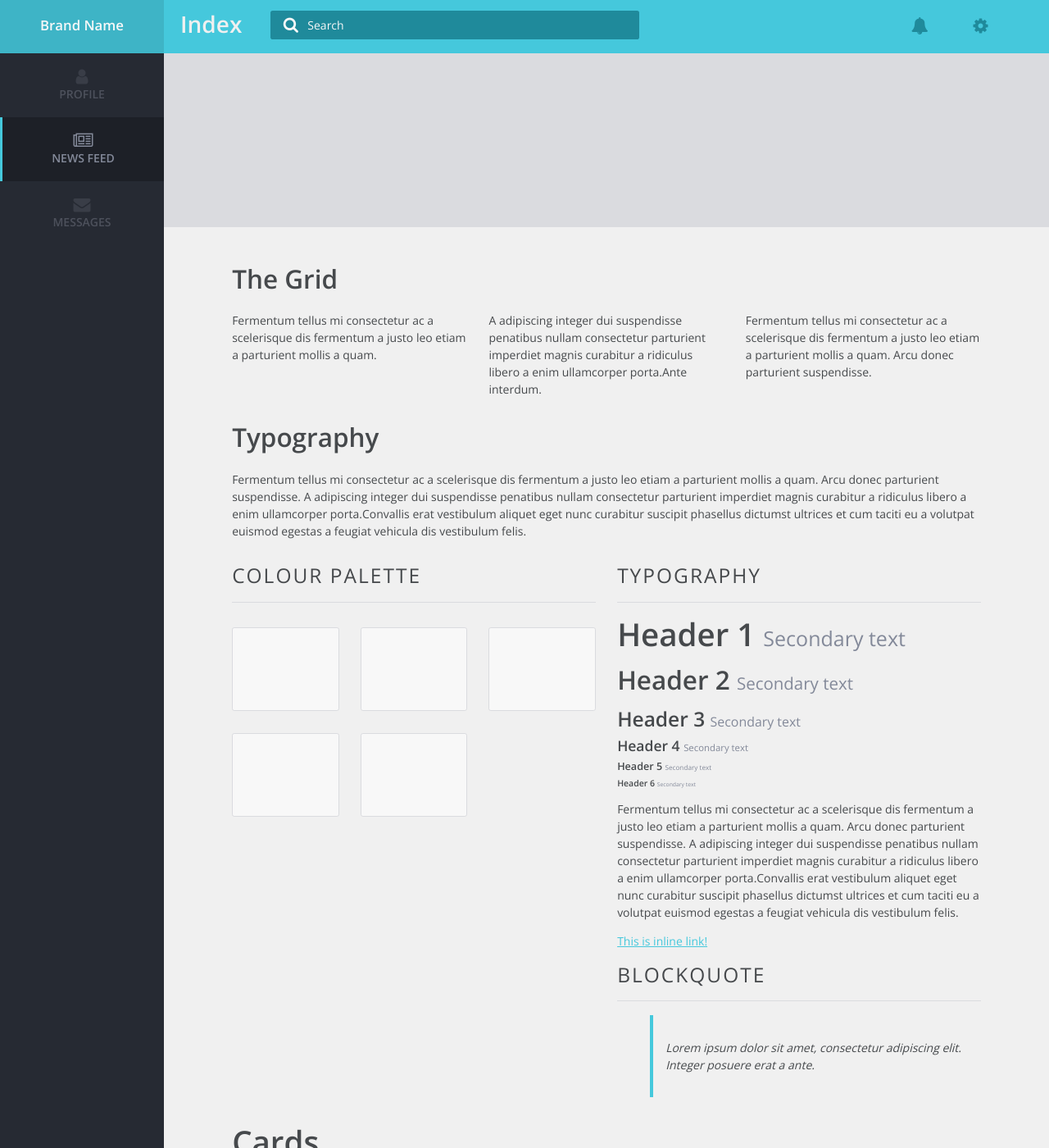
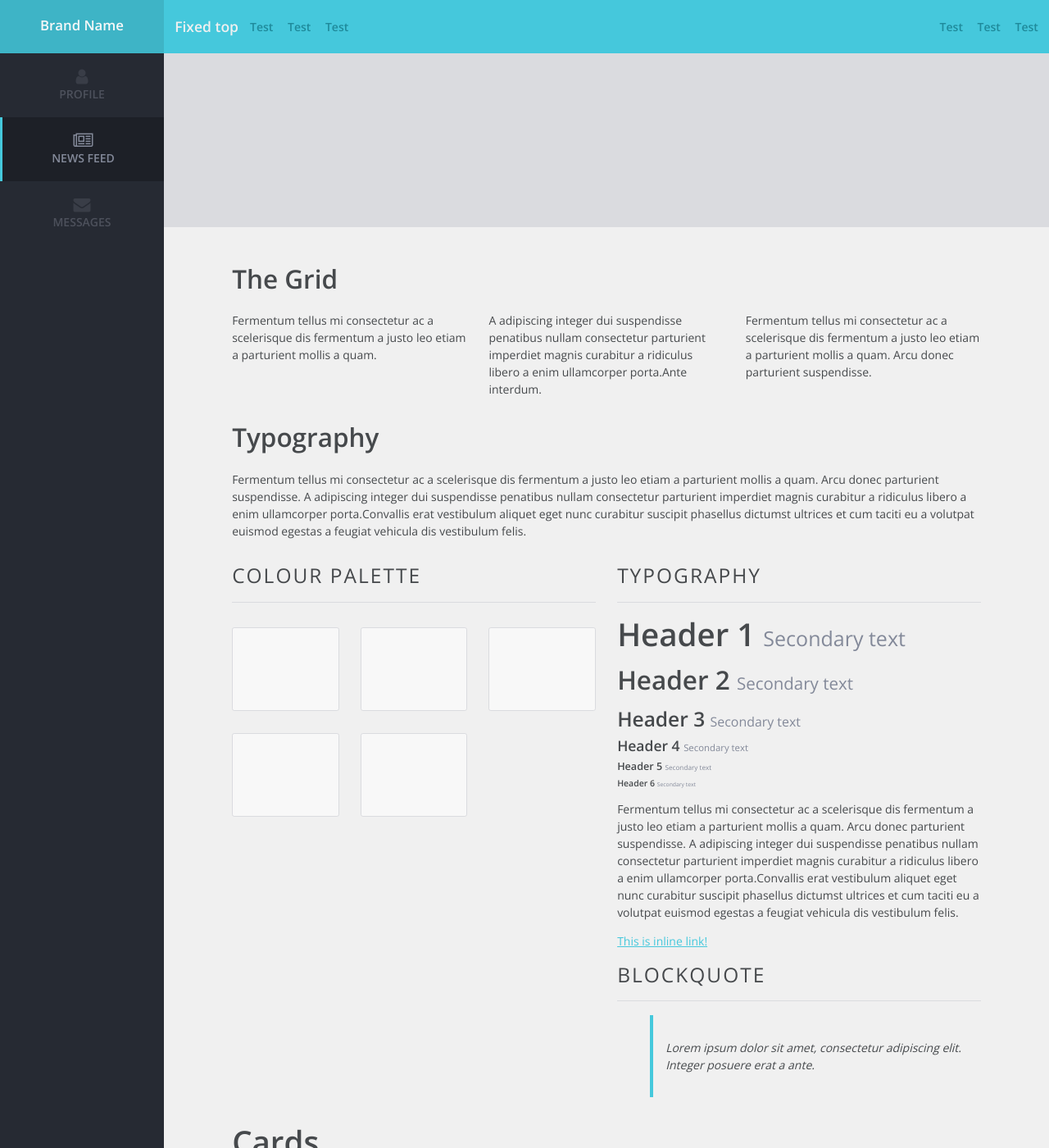
Before and after one commit to LazerCube/web-framework, a Jekyll site: the page built from index.html, in a window 1280 px wide and 1400 px high. Shown: the whole window at 82% size. Built offline with Jekyll 4.4.1, drawn with Linux system fonts in a browser that asks for light colours; nearby versions of some CDN libraries.

Commit message:
Updated the navbar
Changed how the navbar css worked. Overall massive improvement over the
old system.

```diff
--- a/_includes/header.html
+++ b/_includes/header.html
@@ -1,24 +1,18 @@
-<div class="navbar navbar-fixed-top william" style="margin-bottom:0px">
-    <div class="navbar-header">
-        <div class="nav_trigger"><i class="fa fa-navicon"></i></div>
-        <div class="navbar-brand">
-            <a href ="#" >Index</a>
-        </div>
-    </div>
-    <div class="navbar-left">
-        <div class="search-container">
-             <span class="icon"><i class="fa fa-search fa-fw"></i></span>
-             <input type="search" id="search" placeholder="Search" />
-         </div>
+<nav class="navbar navbar-fixed-top">
+    <button class="navbar-toggler hide-sm-up"type="button"><i class="fa fa-bars" aria-hidden="true"></i></button>
+    <div class="navbar-left collapse">
+        <a class="navbar-brand" href="#">Fixed top</a>
+        <ul class="nav navbar-nav">
+            <li class="nav-item"><a class="nav-link" href="#">Test</a></li>
+            <li class="nav-item"><a class="nav-link" href="#">Test</a></li>
+            <li class="nav-item"><a class="nav-link" href="#">Test</a></li>
+        </ul>
     </div>
     <div class="navbar-right">
-        <ul class="navbar-nav">
-            <li>
-                <a href="#"><i class="fa fa-bell fa-fw" aria-hidden="true"></i></a>
-            </li>
-            <li>
-                <a href="#"><i class="fa fa-cog fa-fw" aria-hidden="true"></i></a>
-            </li>
+        <ul class="nav navbar-nav">
+            <li class="nav-item"><a class="nav-link" href="#">Test</a></li>
+            <li class="nav-item"><a class="nav-link" href="#">Test</a></li>
+            <li class="nav-item"><a class="nav-link" href="#">Test</a></li>
         </ul>
     </div>
-</div>
+</nav>
--- a/css/framework.css
+++ b/css/framework.css
@@ -1049,54 +1049,30 @@ body.show_sidebar #push_sidebar {
   left: 0;
   top: 0; }
 
-/*  NAVBAR  */
-.nav_trigger {
-  Display: block;
-  visibility: visible;
-  cursor: pointer;
-  display: inline-block;
-  margin: 0 20px 0 50px;
-  height: 65px; }
+body.show_sidebar .navbar-fixed-bottom,
+body.show_sidebar .navbar-fixed-top {
+  margin: inherit; }
   @media (min-width: 1192px) {
-    .nav_trigger {
-      Display: none;
-      visibility: hidden; } }
+    body.show_sidebar .navbar-fixed-bottom,
+    body.show_sidebar .navbar-fixed-top {
+      margin-left: 200px; } }
+
+/* -----------------------------*/
+nav {
+  display: block; }
 
 .navbar {
-  height: 65px;
+  position: relative;
+  padding: 10px 0.9375rem;
   background-color: #45c8dc;
   color: #1f8a9b;
-  font-size: 2rem;
-  display: block; }
-  .navbar .navbar-left {
-    float: left; }
-  .navbar .navbar-right {
-    float: right; }
-  .navbar .navbar-header {
-    float: left;
-    height: 65px; }
-    .navbar .navbar-header .navbar-brand {
-      font-weight: bold;
-      display: inline-block;
-      padding: 15px 20px;
-      line-height: 2rem; }
-      .navbar .navbar-header .navbar-brand a {
-        color: #f0f0f0;
-        text-decoration: none; }
-  .navbar .navbar-nav li {
-    display: inline-block; }
-    .navbar .navbar-nav li a {
-      color: #1f8a9b;
-      text-decoration: none;
-      padding: 16px 20px;
-      font-size: 1.5rem;
-      display: block; }
-
-.navbar-nav li:last-child {
-  padding-right: 50px; }
+  font-weight: bold; }
+  .navbar a {
+    text-decoration: none; }
 
 .navbar-fixed-top {
-  top: 0; }
+  top: 0;
+  margin-top: 0px; }
 
 .navbar-fixed-bottom {
   bottom: 0;
@@ -1108,15 +1084,74 @@ body.show_sidebar #push_sidebar {
   left: 0;
   z-index: 998; }
 
-body.show_sidebar .navbar-fixed-bottom,
-body.show_sidebar .navbar-fixed-top {
-  margin: inherit;
-  z-index: 998; }
+.navbar-brand {
+  color: #f0f0f0;
+  float: left;
+  padding-top: .25rem;
+  padding-bottom: .25rem;
+  margin-right: 1rem;
+  font-size: 1.25rem;
+  font-weight: bold;
+  line-height: 2.1; }
+
+.navbar::after {
+  display: table;
+  clear: both;
+  content: ""; }
+
+/* navbar toggle */
+.navbar-toggler {
+  padding: 0rem .75rem;
+  font-size: 2rem;
+  background-color: inherit;
+  border: none;
+  border-radius: .25rem; }
+
+.navbar-toggler i {
+  line-height: 1.625; }
+
+/* nav */
+.nav {
+  padding-left: 0;
+  margin-bottom: 0;
+  list-style: none;
+  line-height: 2.40; }
+
+.navbar-nav {
+  display: inline-block; }
+
+.navbar-nav .nav-item {
+  display: inline-block; }
+
+.navbar-nav .nav-link {
+  display: block;
+  padding: .415rem 0;
+  text-decoration: none;
+  color: inherit; }
+
+.navbar-nav .nav-item + .nav-item {
+  margin-left: 1rem; }
+
+.navbar-nav .nav-link + .nav-link {
+  margin-left: 1rem; }
+
+.navbar-left {
+  float: left; }
+
+.navbar-right {
+  float: right; }
+
+/* navbar collapse */
+@media (min-width: 1192px) {
+  .hide-sm-up {
+    display: none;
+    visibility: hidden; } }
+
+.collapse {
+  display: none; }
   @media (min-width: 1192px) {
-    body.show_sidebar .navbar-fixed-bottom,
-    body.show_sidebar .navbar-fixed-top {
-      margin-left: 200px;
-      z-index: 999; } }
+    .collapse {
+      display: inline-block; } }
 
 .jumbotron {
   display: block;
```
Also changed, not shown: _scss/_nav.scss (+105 -71 lines), 4 other files.
